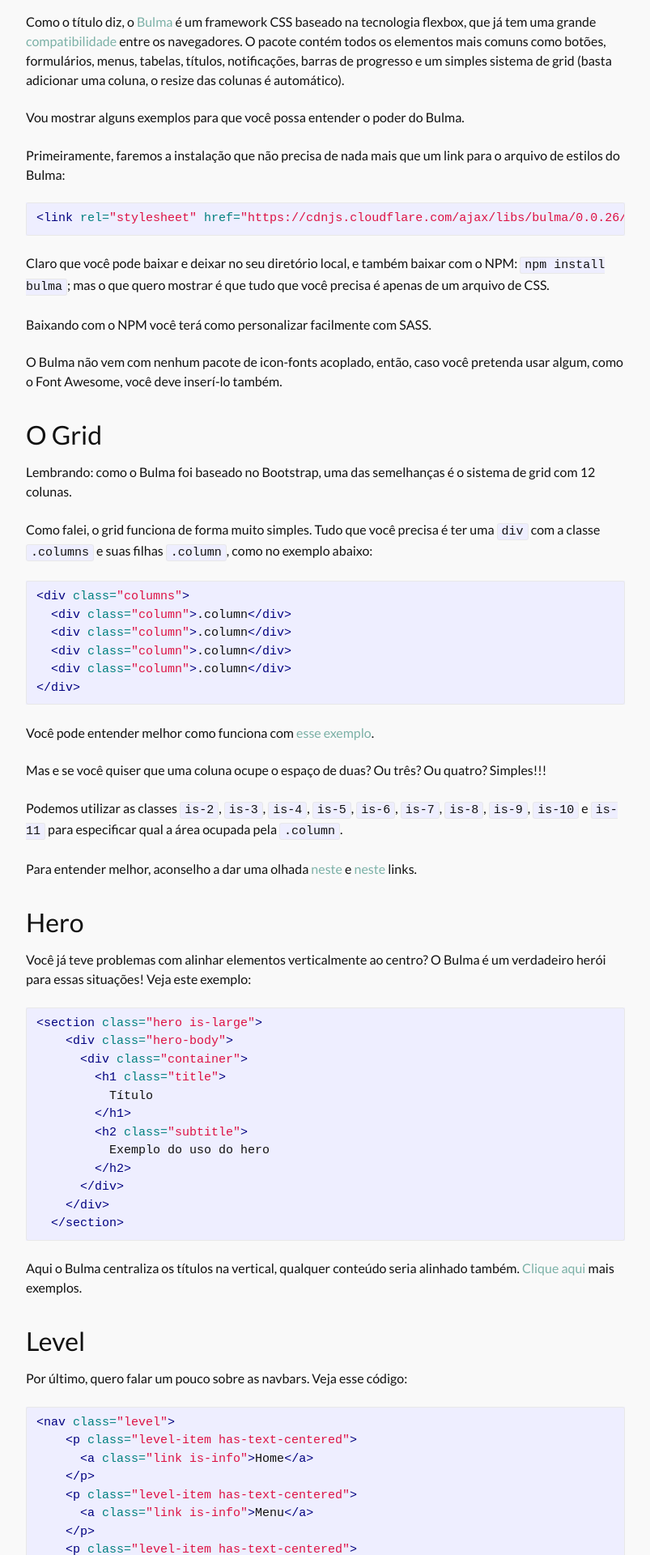
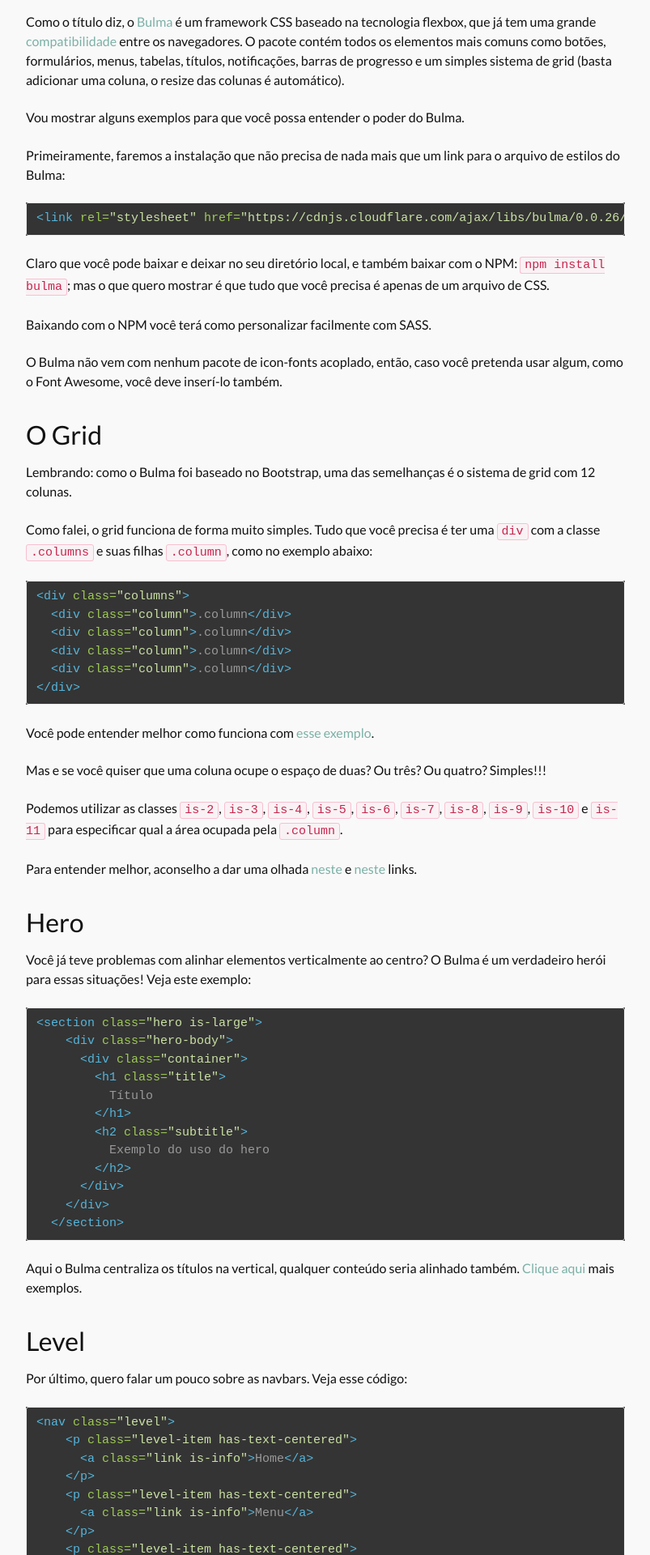
Before and after one commit to gabsprates/gabsprates.github.io, a Jekyll site: the page built from _posts/2016-06-30-bulma-framework-css-baseado-em-flexbox.md, in a window 1280 px wide. Shown: the part 390-2310 px from the top of the page at 81% size, without its empty margins (238-1041 px from the left). Built offline with Jekyll 4.4.1, drawn with Linux system fonts in a browser that asks for light colours.

Commit message:
Melhoria no tema do 'code snippets'

```diff
--- a/_sass/_base.scss
+++ b/_sass/_base.scss
@@ -142,11 +142,15 @@
     font-size: 15px;
     border: 1px solid $grey-color-light;
     border-radius: 3px;
-    background-color: #eef;
+    background-color: #343434;
+    color: #999;
 }
 
 code {
     padding: 1px 5px;
+    background-color: #f9f2f4;
+    border-color: #f9bfd0;
+    color: #c7254e;
 }
 
 pre {
@@ -154,6 +158,8 @@
     overflow-x: auto;
 
     > code {
+        background: none;
+        color: inherit;
         border: 0;
         padding-right: 0;
         padding-left: 0;
--- a/_sass/_layout.scss
+++ b/_sass/_layout.scss
@@ -25,6 +25,7 @@
     text-shadow: 1px 1px 1px $blue-color-dark;
 
     &,
+    &:hover,
     &:visited {
         color: $blue-color-light;
     }
--- a/_sass/_syntax-highlighting.scss
+++ b/_sass/_syntax-highlighting.scss
@@ -6,13 +6,14 @@
     @extend %vertical-rhythm;
 
     .highlighter-rouge & {
-      background: #eef;
+      background: #343434;
     }
 
+    .p     { font-weight: bold; } // (), {}, []
     .c     { color: #998; font-style: italic } // Comment
     .err   { color: #a61717; background-color: #e3d2d2 } // Error
     .k     { font-weight: bold } // Keyword
-    .o     { font-weight: bold } // Operator
+    .o     { color: #9fca56; font-weight: bold } // Operator
     .cm    { color: #998; font-style: italic } // Comment.Multiline
     .cp    { color: #999; font-weight: bold } // Comment.Preproc
     .c1    { color: #998; font-style: italic } // Comment.Single
@@ -34,38 +35,38 @@
     .kp    { font-weight: bold } // Keyword.Pseudo
     .kr    { font-weight: bold } // Keyword.Reserved
     .kt    { color: #458; font-weight: bold } // Keyword.Type
-    .m     { color: #099 } // Literal.Number
-    .s     { color: #d14 } // Literal.String
-    .na    { color: #008080 } // Name.Attribute
-    .nb    { color: #0086B3 } // Name.Builtin
+    .m     { color: #cd3f45 } // Literal.Number
+    .s     { color: #cbe2a4 } // Literal.String
+    .na    { color: #9fca56 } // Name.Attribute
+    .nb    { color: #a074c4 } // Name.Builtin
     .nc    { color: #458; font-weight: bold } // Name.Class
-    .no    { color: #008080 } // Name.Constant
+    .no    { color: #9fca56 } // Name.Constant
     .ni    { color: #800080 } // Name.Entity
     .ne    { color: #900; font-weight: bold } // Name.Exception
     .nf    { color: #900; font-weight: bold } // Name.Function
     .nn    { color: #555 } // Name.Namespace
-    .nt    { color: #000080 } // Name.Tag
-    .nv    { color: #008080 } // Name.Variable
+    .nt    { color: #55b5db } // Name.Tag
+    .nv    { color: #9fca56 } // Name.Variable
     .ow    { font-weight: bold } // Operator.Word
     .w     { color: #bbb } // Text.Whitespace
-    .mf    { color: #099 } // Literal.Number.Float
-    .mh    { color: #099 } // Literal.Number.Hex
-    .mi    { color: #099 } // Literal.Number.Integer
-    .mo    { color: #099 } // Literal.Number.Oct
-    .sb    { color: #d14 } // Literal.String.Backtick
-    .sc    { color: #d14 } // Literal.String.Char
-    .sd    { color: #d14 } // Literal.String.Doc
-    .s2    { color: #d14 } // Literal.String.Double
-    .se    { color: #d14 } // Literal.String.Escape
-    .sh    { color: #d14 } // Literal.String.Heredoc
-    .si    { color: #d14 } // Literal.String.Interpol
-    .sx    { color: #d14 } // Literal.String.Other
+    .mf    { color: #cd3f45 } // Literal.Number.Float
+    .mh    { color: #cd3f45 } // Literal.Number.Hex
+    .mi    { color: #cd3f45 } // Literal.Number.Integer
+    .mo    { color: #cd3f45 } // Literal.Number.Oct
+    .sb    { color: #55b5db } // Literal.String.Backtick
+    .sc    { color: #55b5db } // Literal.String.Char
+    .sd    { color: #55b5db } // Literal.String.Doc
+    .s2    { color: #55b5db } // Literal.String.Double
+    .se    { color: #55b5db } // Literal.String.Escape
+    .sh    { color: #55b5db } // Literal.String.Heredoc
+    .si    { color: #55b5db } // Literal.String.Interpol
+    .sx    { color: #55b5db } // Literal.String.Other
     .sr    { color: #009926 } // Literal.String.Regex
-    .s1    { color: #d14 } // Literal.String.Single
+    .s1    { color: #55b5db } // Literal.String.Single
     .ss    { color: #990073 } // Literal.String.Symbol
     .bp    { color: #999 } // Name.Builtin.Pseudo
-    .vc    { color: #008080 } // Name.Variable.Class
-    .vg    { color: #008080 } // Name.Variable.Global
-    .vi    { color: #008080 } // Name.Variable.Instance
-    .il    { color: #099 } // Literal.Number.Integer.Long
+    .vc    { color: #9fca56 } // Name.Variable.Class
+    .vg    { color: #9fca56 } // Name.Variable.Global
+    .vi    { color: #9fca56 } // Name.Variable.Instance
+    .il    { color: #cd3f45 } // Literal.Number.Integer.Long
 }
```
Also changed, not shown: 3 other files.
